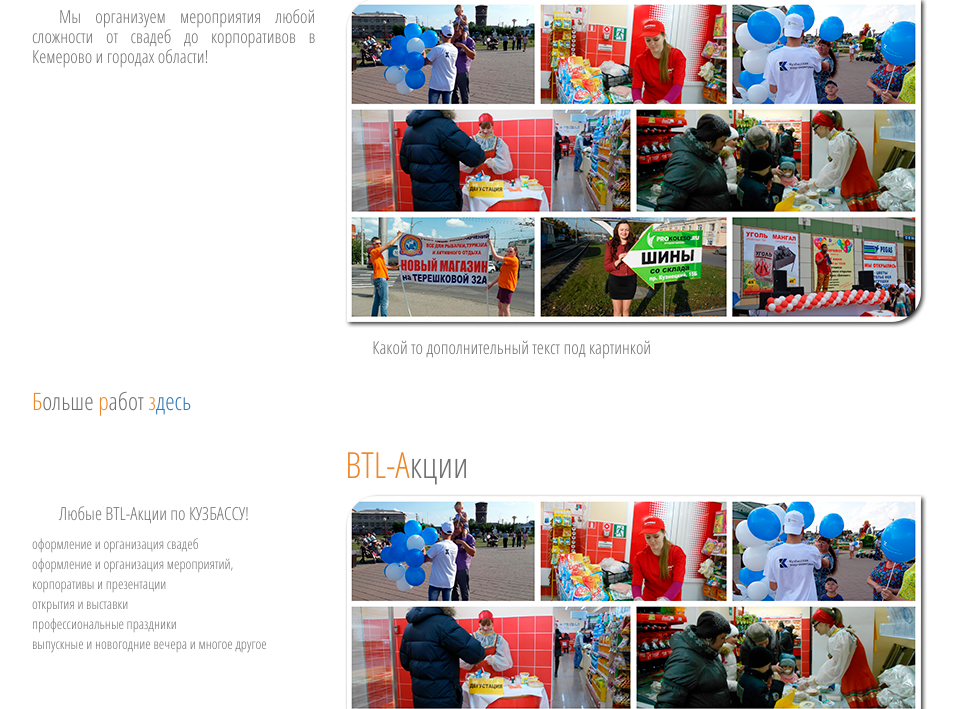
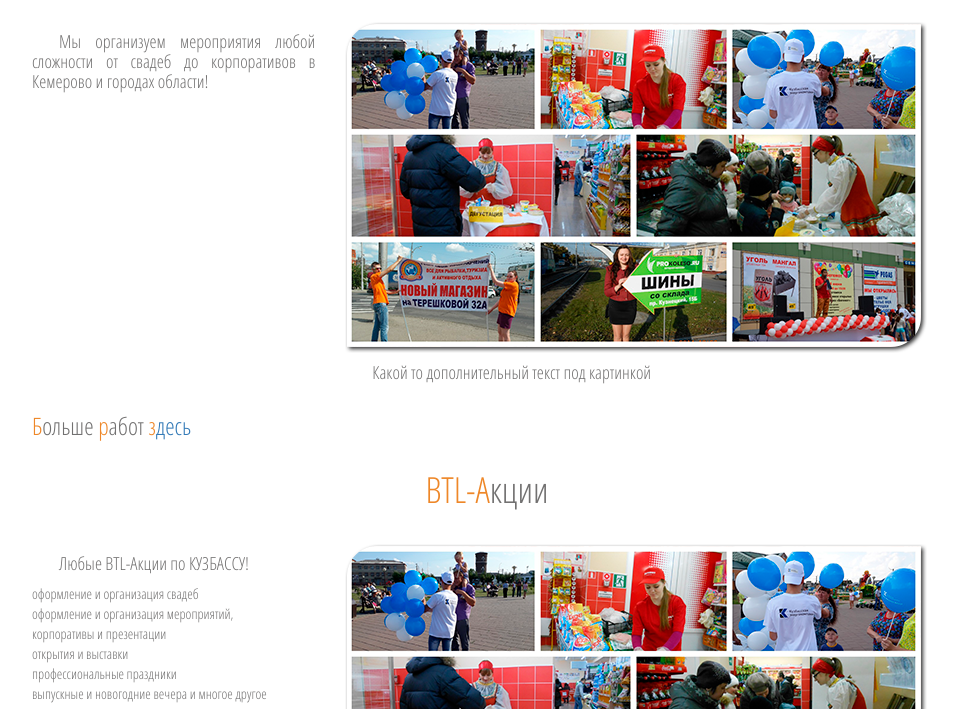
Before and after one commit to gitvanhov/euro-project-landing-page, a plain HTML site: page index.html in a window 1280 px wide. Shown: the part 599-1308 px from the top of the page, without its empty margins (153-1110 px from the left). Drawn offline with nearby package versions, Linux system fonts and the light colour scheme.

Commit message:
Fixed btl-actions title block

```diff
--- a/css/styles.css
+++ b/css/styles.css
@@ -25,7 +25,9 @@ p {
     margin-top: 40px;
 }
 
-.aboutus-title-block{
+.aboutus-title-block,
+.btl-actions-title-block,
+.partners-title-block{
     margin-bottom: 35px;
 }
 
--- a/index.html
+++ b/index.html
@@ -68,7 +68,7 @@
         </div>
         <div id="aboutus" class="row">
             <div class="col-md-8 col-md-offset-2">
-                <div class="center">
+                <div class="aboutus-title-block center">
                     <h1 class="text-center">
                         <span class="orange-text">П</span>роведение <span class="orange-text">М</span>ероприятий и
                         <span class="orange-text">П</span>раздников
@@ -98,7 +98,11 @@
         </div>
         <div class="row">
             <div class="col-md-4 col-md-offset-4">
-                <h1><span class="orange-text">BTL-А</span>кции</h1>
+                <div class="btl-actions-title-block center">
+                        <h1 class="text-center">
+                            <span class="orange-text">BTL-А</span>кции
+                        </h1>
+                </div>
             </div>
         </div>
         <div class="row">
@@ -150,7 +154,7 @@
         </div>
         <div class="row">
             <div class="col-md-12">
-                <div class="partners-image-block center">
+                <div class="partners-image-block">
                     <img src="images/clients-480.png">
                 </div>
             </div>
```
